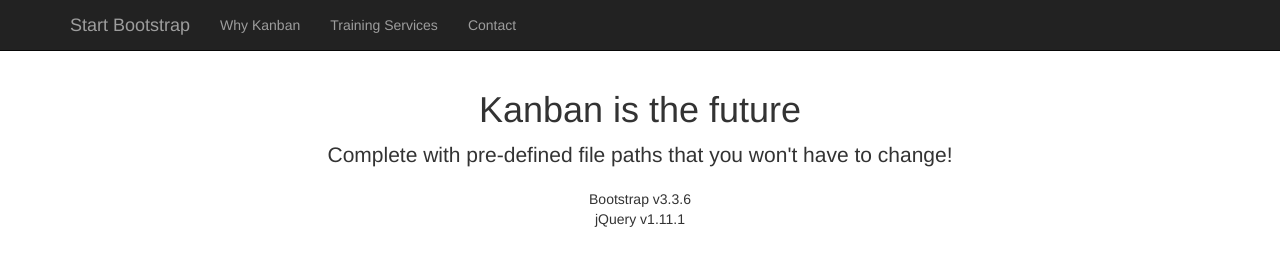
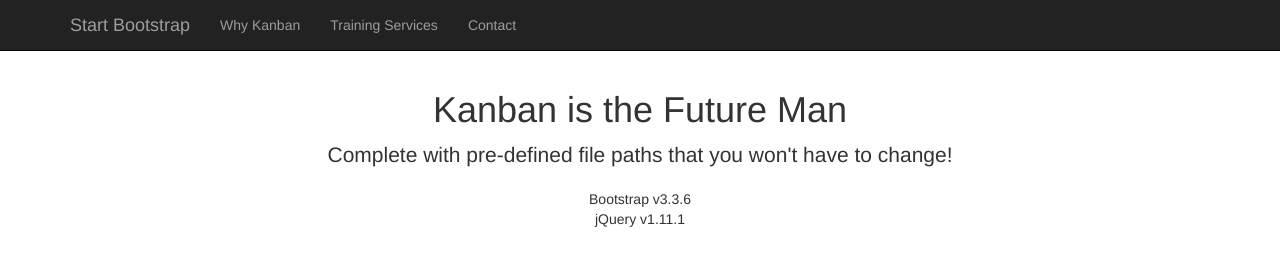
Before and after one commit to terrancemacgregor/kanbanmanifesto, a plain HTML site: page index.html in a window 1280 px wide. Drawn offline with Linux system fonts and the light colour scheme.

Commit message:
Update index.html

```diff
--- a/index.html
+++ b/index.html
@@ -72,7 +72,7 @@
 
         <div class="row">
             <div class="col-lg-12 text-center">
-                <h1>Kanban is the future</h1>
+                <h1>Kanban is the Future Man</h1>
                 <p class="lead">Complete with pre-defined file paths that you won't have to change!</p>
                 <ul class="list-unstyled">
                     <li>Bootstrap v3.3.6</li>
```
